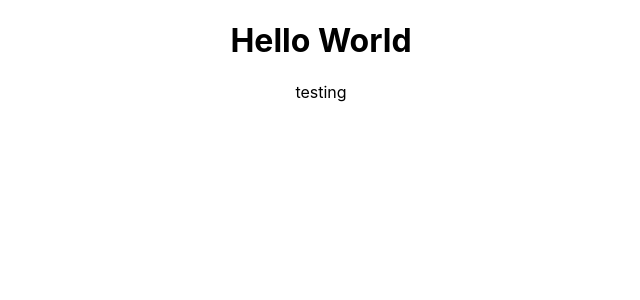
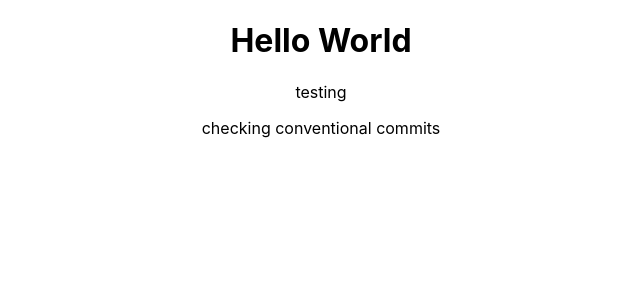
Before and after one commit to johntarus/deepwall, a React (Create React App) app: page / in a window 1280 px wide. Shown: the top 300 px of the page, without its empty margins (319-959 px from the left). Built offline with nearby package versions, Linux system fonts and the light colour scheme.

Commit message:
conventional commits

```diff
--- /dev/null
+++ b/commitlint.config.js
@@ -0,0 +1,3 @@
+module.exports = {
+    extends: ['@commitlint/config-conventional'],
+}
--- a/src/App.js
+++ b/src/App.js
@@ -6,6 +6,7 @@ function App() {
         <div className="App">
             <h1>Hello World</h1>
             <p>testing</p>
+            <p>checking conventional commits</p>
         </div>
     )
 }
```
